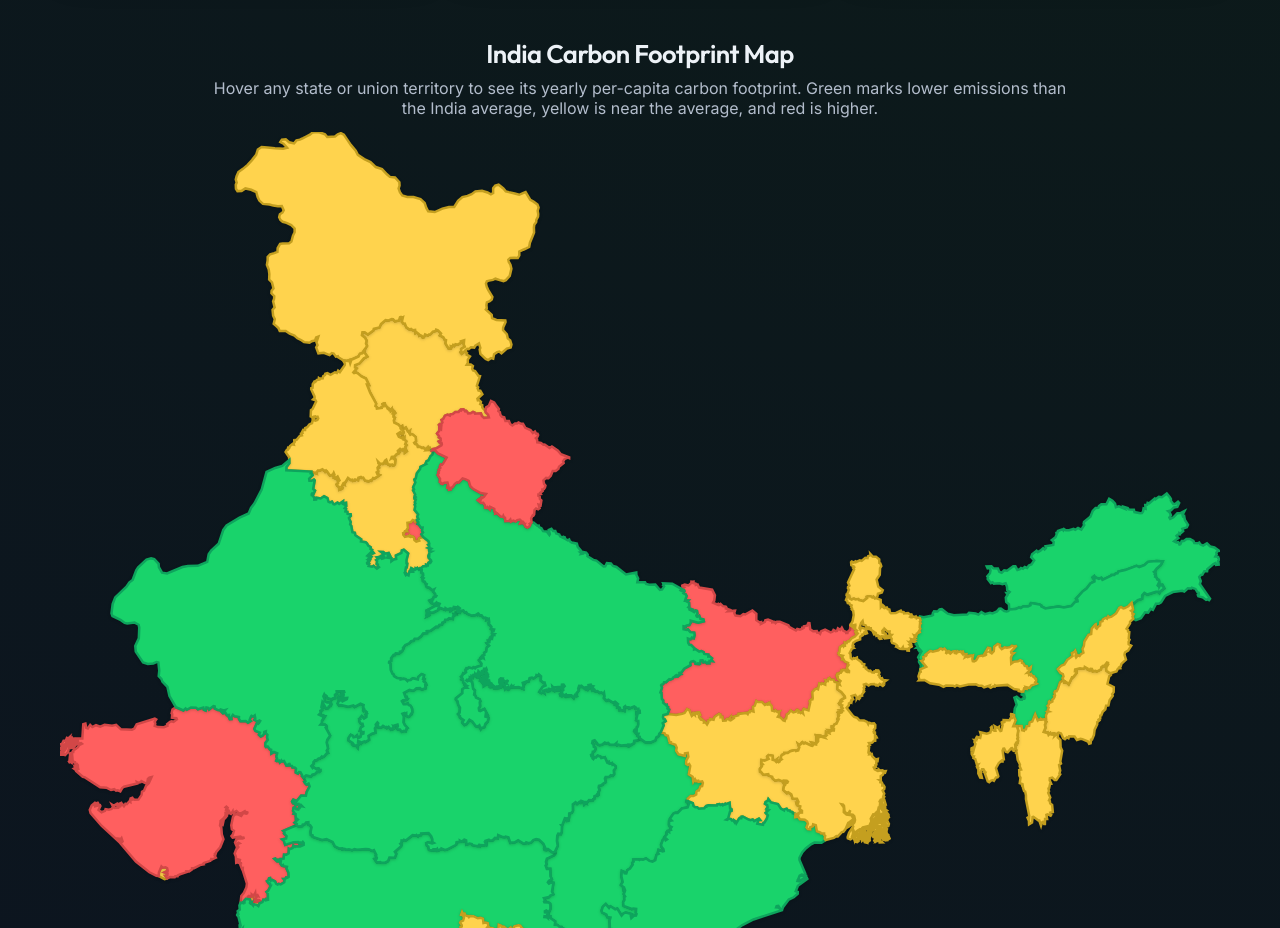
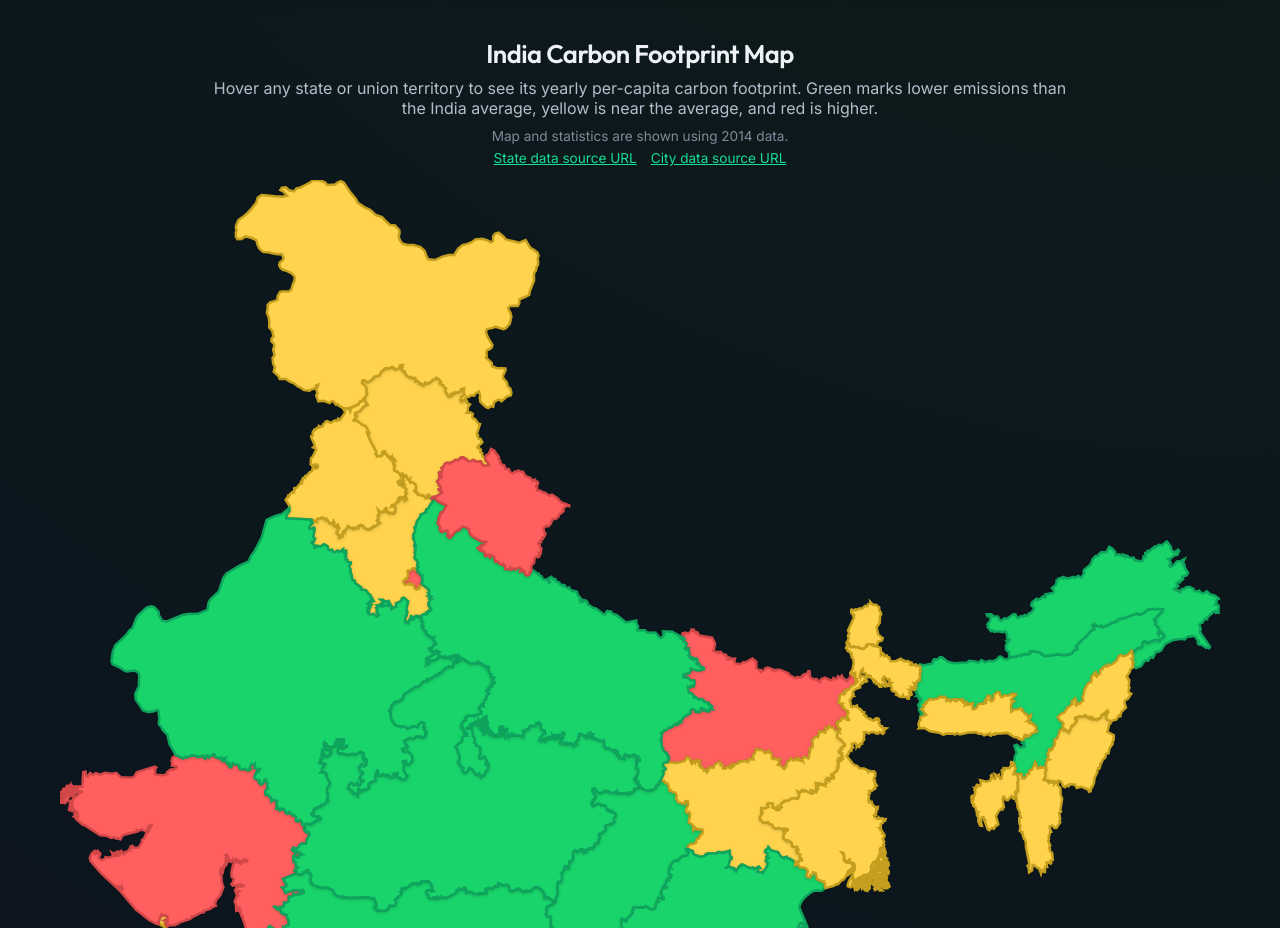
Before and after one commit to Ratul-Chatterjee/Eco-Swaraj, a React (Vite) app: page / in a window 1280 px wide. Shown: the part 980-1908 px from the top of the page. Built offline with nearby package versions, Linux system fonts and the light colour scheme; no server answers; the database is empty.

Commit message:
Update landing map to label 2014 data and add source links

```diff
--- a/src/components/Common/IndiaCarbonMap.tsx
+++ b/src/components/Common/IndiaCarbonMap.tsx
@@ -6,6 +6,9 @@ import type { CarbonAnalyticsDocument as CarbonAnalyticsDoc } from "../../servic
 import { buildIndiaRegionAliasLookup, INDIA_MAP_REGIONS, INDIA_REGION_LOOKUP, normalizeIndiaRegionName } from "../../data/indiaMapRegions";
 
 const FALLBACK_NATIONAL_AVERAGE = 1.8;
+
+const STATE_DATA_SOURCE_URL = "https://www.data.gov.in/search?query=india%20state%20carbon%20footprint%202014";
+const CITY_DATA_SOURCE_URL = "https://www.data.gov.in/search?query=india%20city%20carbon%20footprint%202014";
 
 type MapRegion = { name: string; value: number };
 
@@ -73,6 +76,17 @@ export const IndiaCarbonMap: React.FC = () => {
           <p style={{ marginTop: 8, color: "var(--text-secondary)", maxWidth: 860, marginLeft: "auto", marginRight: "auto" }}>
             Hover any state or union territory to see its yearly per-capita carbon footprint. Green marks lower emissions than the India average, yellow is near the average, and red is higher.
           </p>
+          <div style={{ marginTop: 10, display: "flex", flexDirection: "column", gap: 6, alignItems: "center", color: "var(--text-muted)", fontSize: "0.85rem" }}>
+            <div>Map and statistics are shown using 2014 data.</div>
+            <div style={{ display: "flex", flexWrap: "wrap", gap: "14px", justifyContent: "center" }}>
+              <a href={STATE_DATA_SOURCE_URL} target="_blank" rel="noreferrer" style={{ color: "var(--color-primary)" }}>
+                State data source URL
+              </a>
+              <a href={CITY_DATA_SOURCE_URL} target="_blank" rel="noreferrer" style={{ color: "var(--color-primary)" }}>
+                City data source URL
+              </a>
+            </div>
+          </div>
         </div>
 
         <div style={{ position: "relative", width: "100%" }}>
--- a/src/data/indiaAnalyticsDataset.ts
+++ b/src/data/indiaAnalyticsDataset.ts
@@ -1,7 +1,7 @@
 export type AnalyticsStateEntry = { state: string; value: number };
 export type AnalyticsCityEntry = { state: string; city: string; value: number };
 
-export const ANALYTICS_DATASET_YEAR = 2026;
+export const ANALYTICS_DATASET_YEAR = 2014;
 
 export const INDIA_STATE_ANALYTICS: AnalyticsStateEntry[] = [
   { state: "Maharashtra", value: 2.0 },
```
Also changed, not shown: 1 other file (tests, documents, lock files or other folders).
